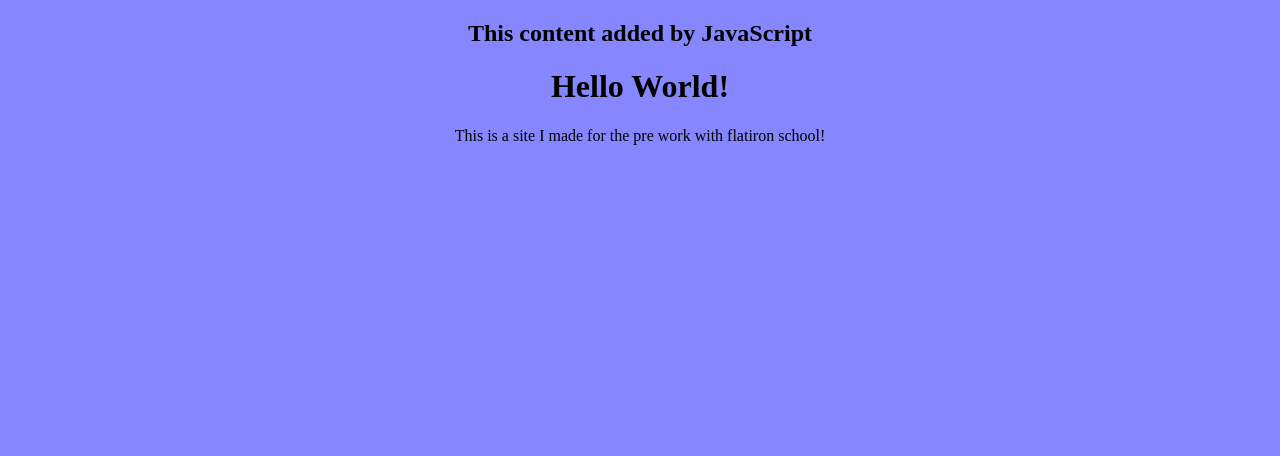
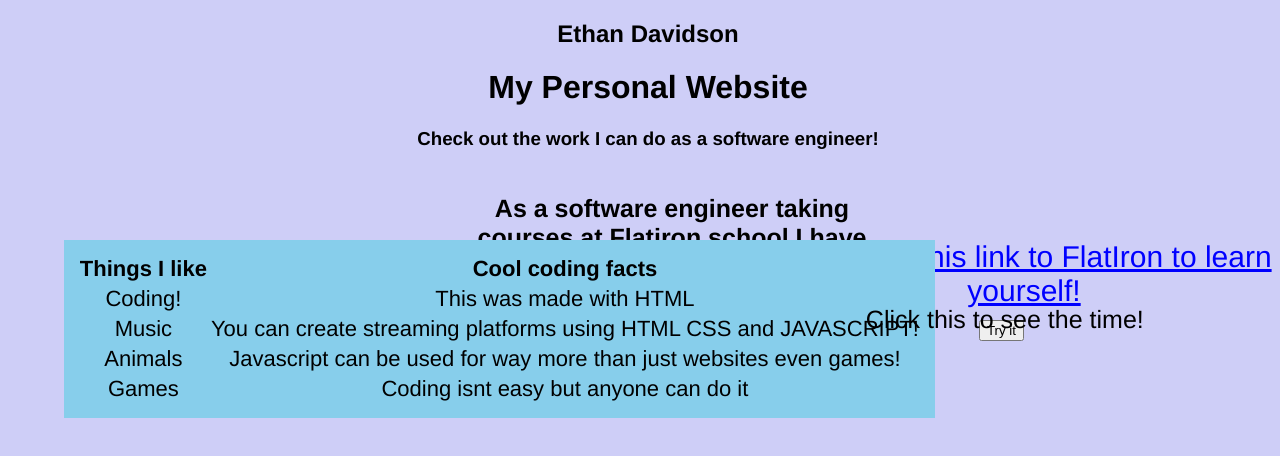
Before and after one commit to EthanLD152/my-personal-website, a plain HTML site: page index.html in a window 1280 px wide. Drawn offline with Linux system fonts and the light colour scheme.

Commit message:
added css and javascript

```diff
--- a/index.html
+++ b/index.html
@@ -6,7 +6,57 @@
   </head>
   <body>
     <script src="script.js"></script>
-    <h1>Hello World!</h1>
-    <p>This is a site I made for the pre work with flatiron school!</p>
+
+    <h1>My Personal Website</h1>
+    <h3>Check out the work I can do as a software engineer!</h3>
+    <div>
+    <p>
+      <strong
+        >As a software engineer taking courses at Flatiron school I have learned
+        how to make tables, links, add images, change the looks of the website and even make it respond to inputs! </strong
+      >
+    </p>
+
+    </div>
+
+    <nav>
+      <a href=https://flatironschool.com> Check out this link to FlatIron to learn yourself! </a>
+    </nav>
+    <button id="myBtn">Try it</button>
+
+    <table>
+      <tr>
+        <th>Things I like</th>
+        <th>Cool coding facts</th>
+      </tr>
+      <tr>
+        <td>Coding!</td>
+        <td>This was made with HTML</td>
+      </tr>
+      <tr>
+        <td>Music</td>
+        <td>
+          You can create streaming platforms using HTML CSS and JAVASCRIPT!
+        </td>
+      </tr>
+      <tr>
+        <td>Animals</td>
+        <td>
+          Javascript can be used for way more than just websites even games!
+        </td>
+      </tr>
+      <tr>
+        <td>Games</td>
+        <td>Coding isnt easy but anyone can do it</td>
+      </tr>
+    </table>
+    <section id="click">
+    <p>
+      Click this to see the time!
+    </p>
+    </section>
+    <section id="time">
+      <p id="demo"></p>
+    </section>
   </body>
 </html>
--- a/script.js
+++ b/script.js
@@ -1,3 +1,9 @@
 const h2 = document.createElement("h2");
-h2.textContent = "This content added by JavaScript";
+h2.textContent = "Ethan Davidson";
 document.querySelector("body").appendChild(h2);
+
+document.addEventListener("click", displayDate);
+
+function displayDate() {
+  document.getElementById("demo").innerHTML = Date();
+}
--- a/style.css
+++ b/style.css
@@ -1,4 +1,62 @@
+* {
+  box-sizing: border-box;
+}
+
 body {
-  background: rgba(0, 0, 255, 0.474);
+  width: 100%;
+  height: 100%;
+  font-family: "Franklin Gothic Medium", "Arial Narrow", Arial, sans-serif;
+  background: rgb(206, 206, 247);
   text-align: center;
 }
+p {
+  font-family: "Franklin Gothic Medium", "Arial Narrow", Arial, sans-serif;
+  font-size: 25px;
+  text-align: center;
+  position: absolute;
+  left: 35%;
+  width: 35%;
+  height: 100%;
+}
+table {
+  background-color: skyblue;
+  position: absolute;
+  top: 30%;
+  left: 5%;
+  font-size: 22px;
+  font-family: "Franklin Gothic Medium", "Arial Narrow", Arial, sans-serif;
+
+  padding: 1%;
+}
+a:link {
+  color: blue;
+}
+a:visited {
+  color: red;
+}
+
+a {
+  position: absolute;
+  left: 60%;
+  top: 30%;
+  font-size: 30px;
+}
+
+button {
+  position: absolute;
+  top: 40%;
+  right: 20%;
+  float: right;
+}
+
+#click p {
+  position: absolute;
+  left: 61%;
+  top: 35%;
+}
+
+#time p {
+  position: absolute;
+  left: 61%;
+  top: 40%;
+}
```
